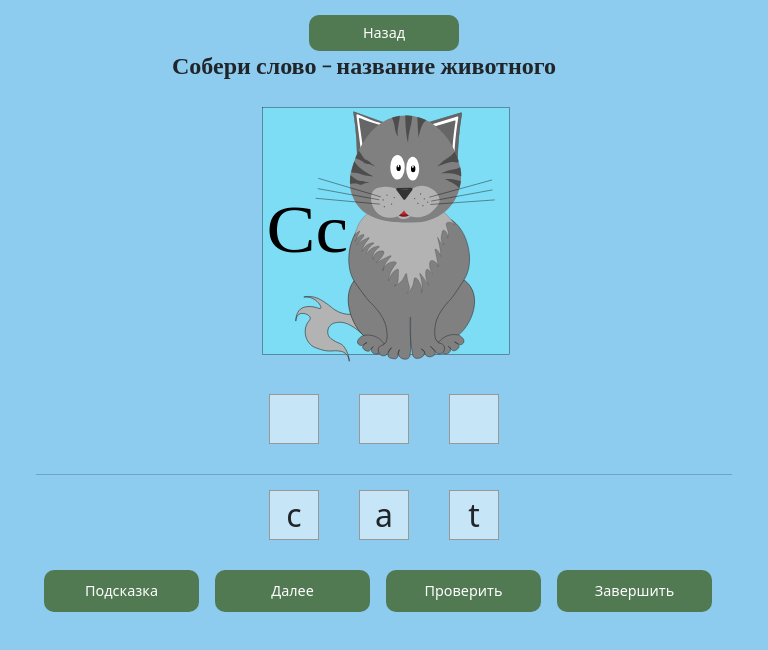
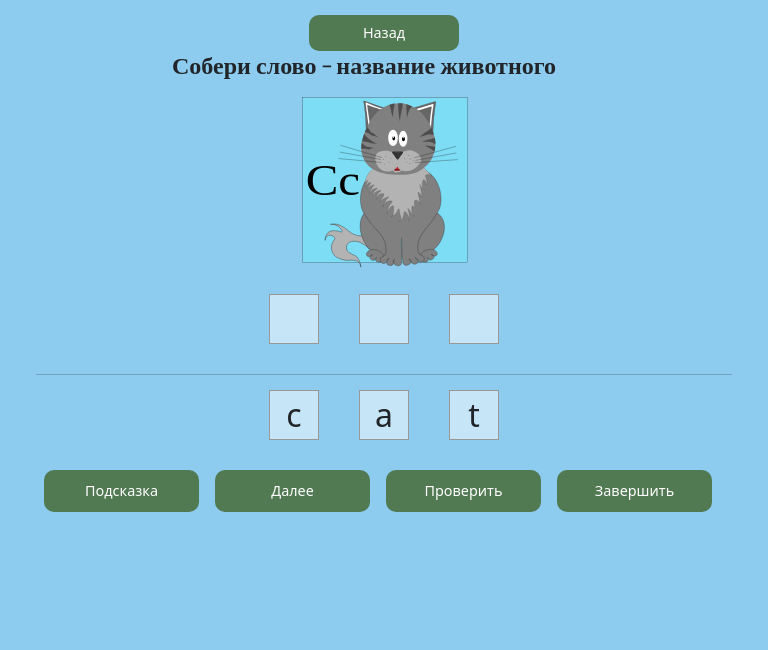
Before and after one commit to AnigalHub/DrawnSVGWithAnimation, a Vue app: page /wordConstructor in a window 768 px wide. Shown: the top 650 px of the page. Built offline with nearby package versions, Linux system fonts and the light colour scheme.

Commit message:
изменен размер svg

```diff
--- a/src/components/wordConstructor.vue
+++ b/src/components/wordConstructor.vue
@@ -189,8 +189,8 @@
     /*svg*/
     svg {
         display: block;
-        width: 450px;
-        height: 450px;
+        width: 300px;
+        height: 300px;
         margin: -25px auto 0 !important;
     }
     /*блок с буквами (для перетаскивания), блок с ячейками (куда перетаскиваем)*/
@@ -229,8 +229,8 @@
         }
         /*svg*/
         svg {
-            width: 250px;
-            height: 250px;
+            width: 200px;
+            height: 200px;
         }
         /*тело модального окна - карточка игры*/
         .modal-body svg{margin-top: -5% !important;}
@@ -251,8 +251,8 @@
         }
         /*svg*/
         svg {
-            width: 300px;
-            height: 300px;
+            width: 200px;
+            height: 200px;
         }
         /*тело модального окна - карточка игры*/
         .modal-body svg{margin-top: -5% !important;}
@@ -262,8 +262,8 @@
     @media screen and (min-width: 992px) and (max-width: 1200px) {
         /*svg*/
         svg {
-            width: 350px;
-            height: 350px;
+            width: 250px;
+            height: 250px;
         }
         /*тело модального окна - карточка игры*/
         .modal-body svg{margin-top: -5%  !important;}
```
